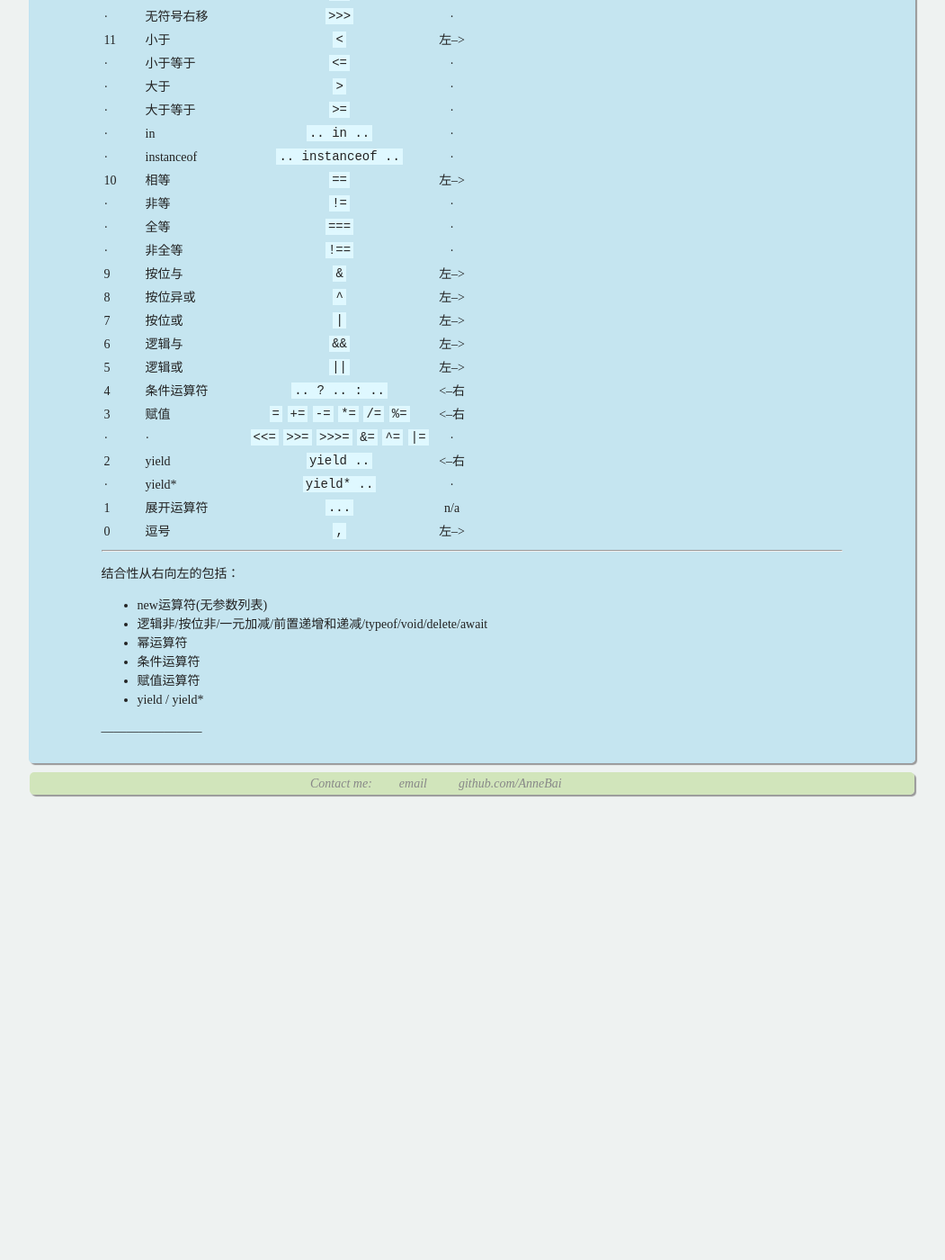
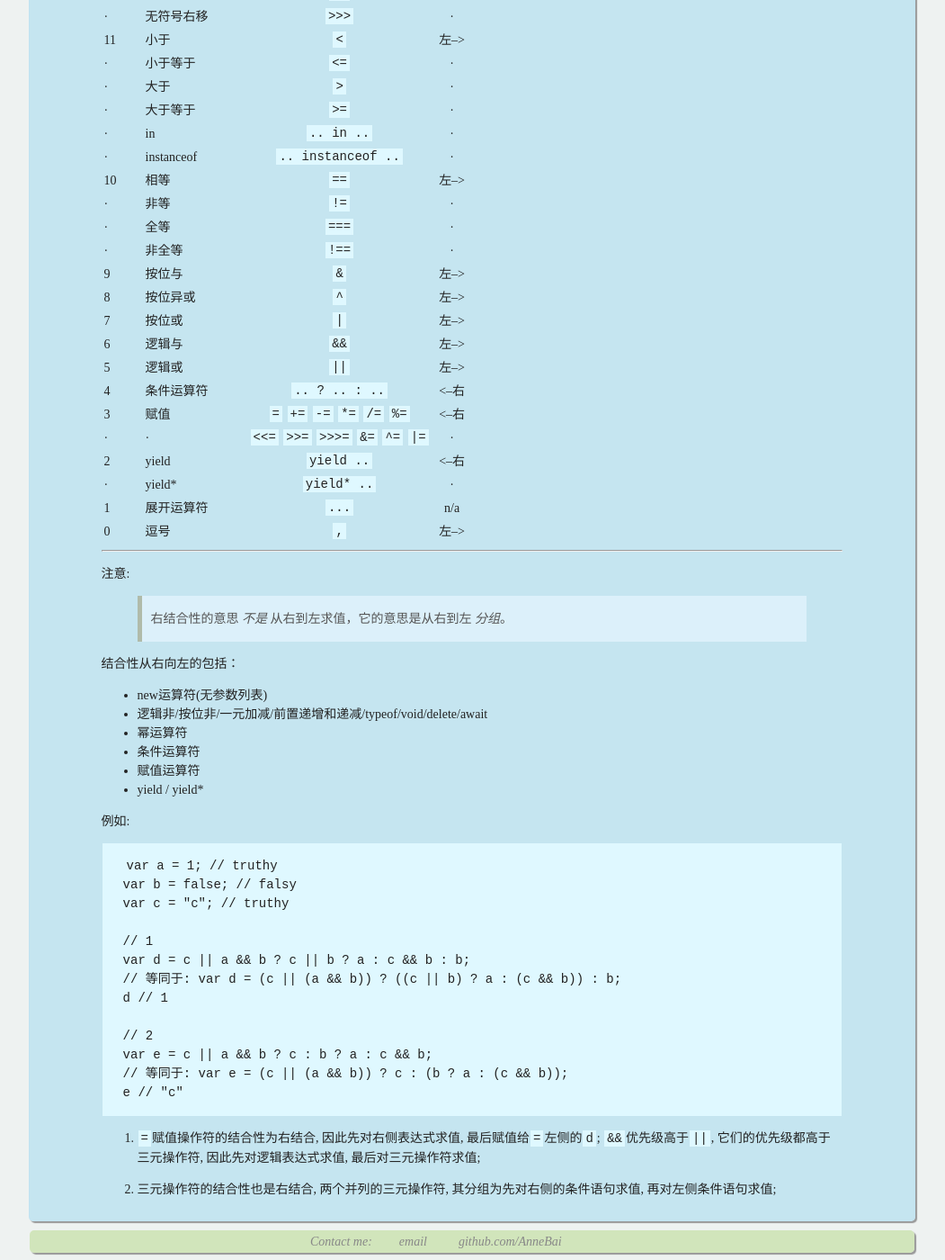
Before and after one commit to AnneBai/AnneBai.github.io, a Jekyll site: the page built from _posts/2018-10-8-About-Operator.md, in a window 1280 px wide and 1400 px high, scrolled down 1488 px. Shown: the whole window at 90% size, without its empty margins (115-1166 px from the left). Built offline with Jekyll 4.4.1, drawn with Linux system fonts in a browser that asks for light colours; before the commit the page ends 2379 px from its top, so only the background shows below that.

Commit message:
add eg to Operator

````diff
--- a/_posts/2018-10-8-About-Operator.md
+++ b/_posts/2018-10-8-About-Operator.md
@@ -77,6 +77,9 @@ __________
 0 | 逗号 | `,` | 左-->
 
 _____________
+注意:
+
+>右结合性的意思 *不是* 从右到左求值，它的意思是从右到左 *分组*。
 
 结合性从右向左的包括：
 + new运算符(无参数列表)
@@ -86,4 +89,23 @@ _____________
 + 赋值运算符
 + yield / yield*
 
-————————
+例如:
+```
+var a = 1; // truthy
+var b = false; // falsy
+var c = "c"; // truthy
+
+// 1
+var d = c || a && b ? c || b ? a : c && b : b;
+// 等同于: var d = (c || (a && b)) ? ((c || b) ? a : (c && b)) : b;
+d // 1
+
+// 2
+var e = c || a && b ? c : b ? a : c && b;
+// 等同于: var e = (c || (a && b)) ? c : (b ? a : (c && b));
+e // "c"
+```
+
+1. `=`赋值操作符的结合性为右结合, 因此先对右侧表达式求值, 最后赋值给`=`左侧的`d`; `&&`优先级高于`||`, 它们的优先级都高于三元操作符, 因此先对逻辑表达式求值, 最后对三元操作符求值;
+
+2. 三元操作符的结合性也是右结合, 两个并列的三元操作符, 其分组为先对右侧的条件语句求值, 再对左侧条件语句求值;
````
